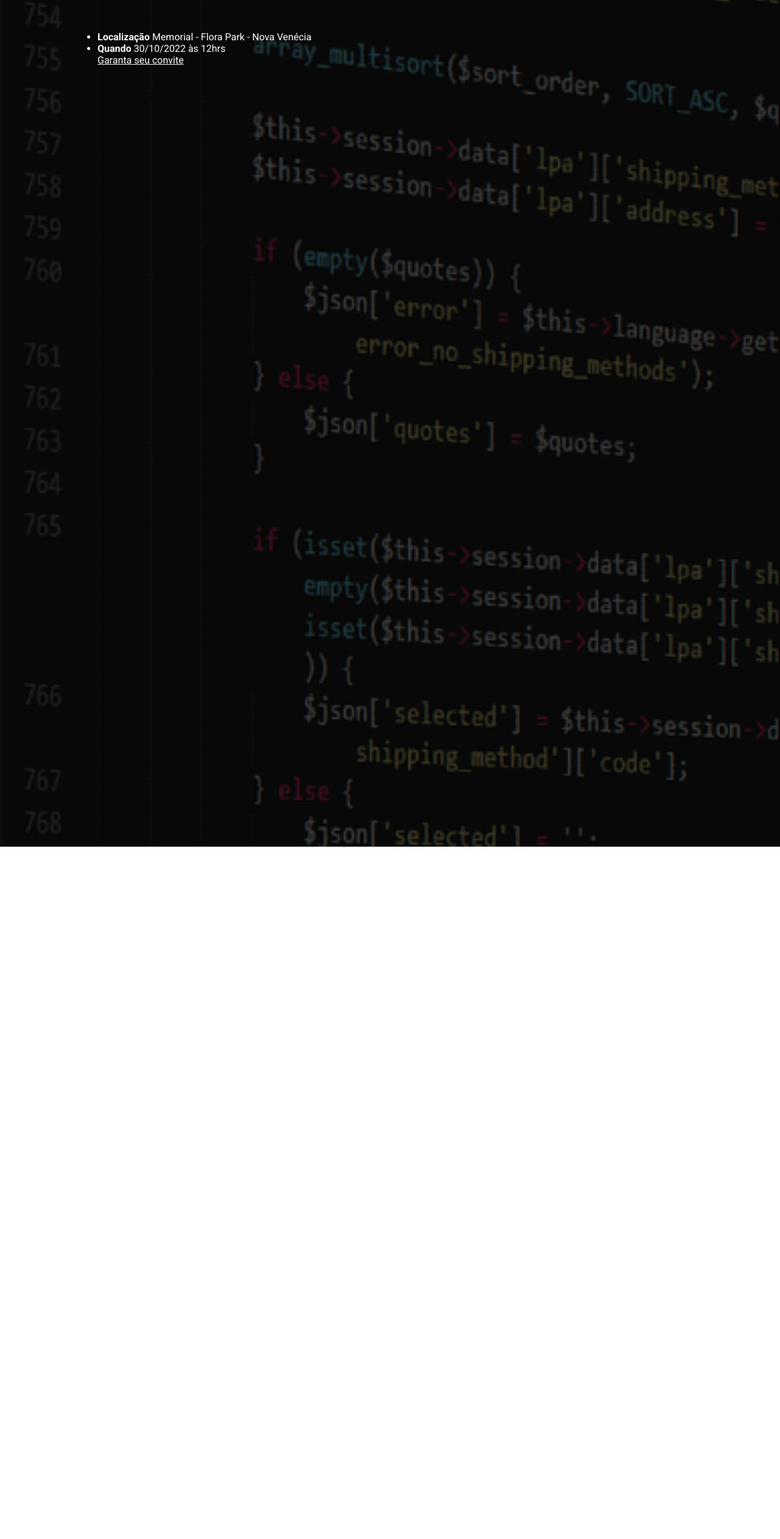
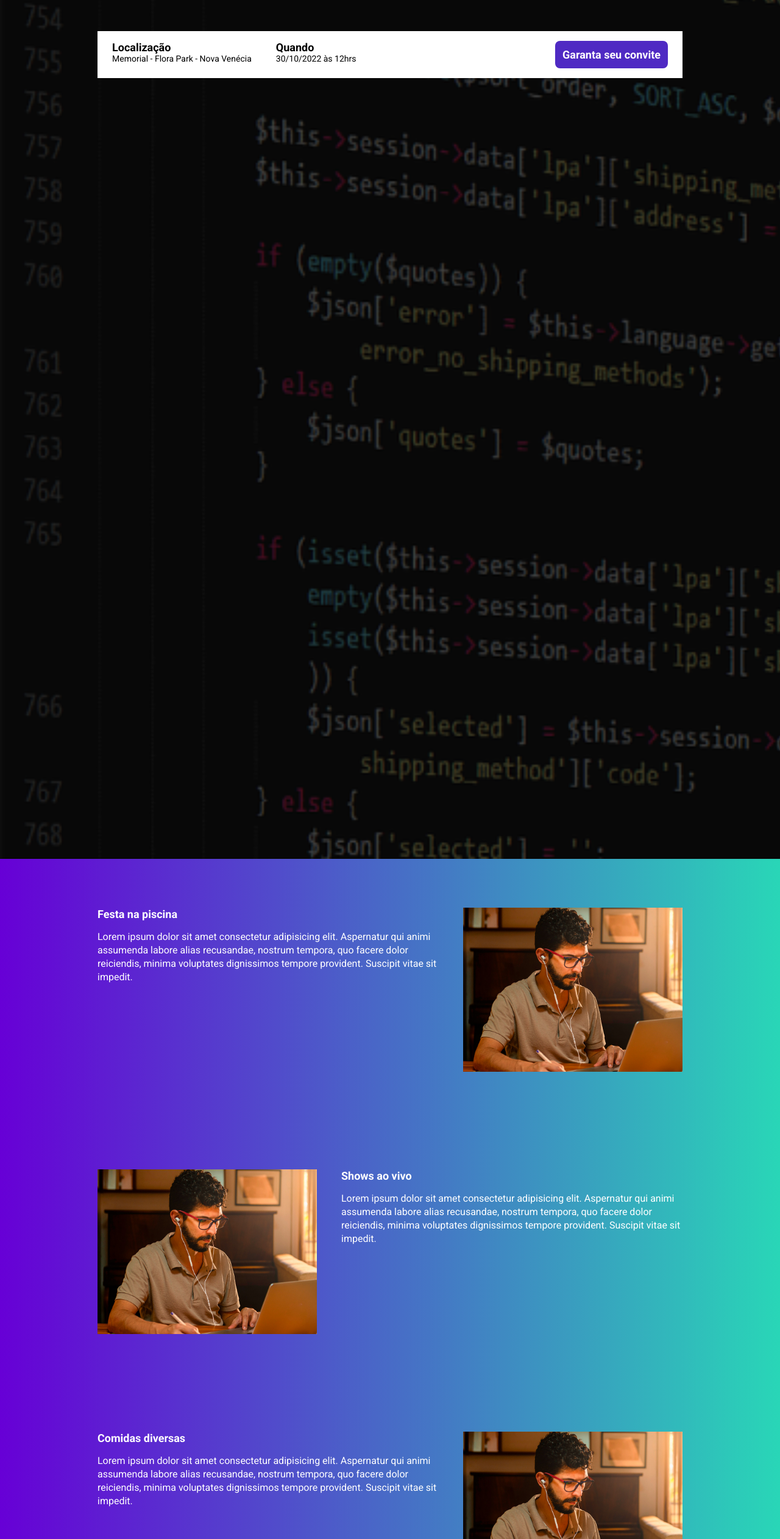
Before and after one commit to jhulyambrozini/evento-niver, a website built with Parcel: page src/index.html in a window 1280 px wide. Shown: the part 277-2800 px from the top of the page at 61% size. Before the commit the page ends 1665 px from the top, so only its background shows below. Built offline with nearby package versions, Linux system fonts and the light colour scheme.

Commit message:
feat: criando secoes do evento

```diff
--- a/src/index.html
+++ b/src/index.html
@@ -11,6 +11,7 @@
     <link href="https://fonts.googleapis.com/css2?family=Roboto:wght@400;700;900&display=swap" rel="stylesheet">
     <link rel="stylesheet" href="styles/main.scss">
     <link rel="stylesheet" href="https://unpkg.com/aos@next/dist/aos.css" />
+
 </head>
 <body>
     <header class="hero">
@@ -36,7 +37,57 @@
             </div>
         </div>
     </header>
+    <section class="event">
+        <div class="container" data-aos="fade-right">
+            <div class="event__details">
+                <h2 class="event__details__title">Festa na piscina</h2>
 
+                <p class="event__details__desc">
+                    Lorem ipsum dolor sit amet consectetur adipisicing elit. Aspernatur qui animi assumenda labore alias recusandae, nostrum tempora, quo facere dolor reiciendis, minima voluptates dignissimos tempore provident. Suscipit vitae sit impedit.
+                </p>
+            </div>
+            <img class="event__image" src="./images/frontend.png" alt="">
+        </div>
+    </section>
+
+    <section class="event event--image-left">
+        <div class="container" data-aos="fade-left">
+            <div class="event__details">
+                <h2 class="event__details__title">Shows ao vivo</h2>
+
+                <p class="event__details__desc">
+                    Lorem ipsum dolor sit amet consectetur adipisicing elit. Aspernatur qui animi assumenda labore alias recusandae, nostrum tempora, quo facere dolor reiciendis, minima voluptates dignissimos tempore provident. Suscipit vitae sit impedit.
+                </p>
+            </div>
+            <img class="event__image" src="./images/frontend.png" alt="">
+        </div>
+    </section>
+
+    <section class="event">
+        <div class="container" data-aos="fade-right">
+            <div class="event__details">
+                <h2 class="event__details__title">Comidas diversas</h2>
+
+                <p class="event__details__desc">
+                    Lorem ipsum dolor sit amet consectetur adipisicing elit. Aspernatur qui animi assumenda labore alias recusandae, nostrum tempora, quo facere dolor reiciendis, minima voluptates dignissimos tempore provident. Suscipit vitae sit impedit.
+                </p>
+            </div>
+            <img class="event__image" src="./images/frontend.png" alt="">
+        </div>
+    </section>
+
+    <section class="event event--image-left">
+        <div class="container" data-aos="fade-left">
+            <div class="event__details">
+                <h2 class="event__details__title">Baile de gala</h2>
+
+                <p class="event__details__desc">
+                    Lorem ipsum dolor sit amet consectetur adipisicing elit. Aspernatur qui animi assumenda labore alias recusandae, nostrum tempora, quo facere dolor reiciendis, minima voluptates dignissimos tempore provident. Suscipit vitae sit impedit.
+                </p>
+            </div>
+            <img class="event__image" src="./images/frontend.png" alt="">
+        </div>
+    </section>
 
     <script src="https://unpkg.com/aos@next/dist/aos.js"></script>
     <script src="scripts/index.js"></script>
--- a/src/scripts/index.js
+++ b/src/scripts/index.js
@@ -0,0 +1 @@
+AOS.init()
--- /dev/null
+++ b/src/styles/_event.scss
@@ -0,0 +1,49 @@
+@import 'variables';
+
+.event {
+    padding: 80px 0;
+    background-image: linear-gradient(90deg, $gradient2, $gradient1);
+
+    &--image-left {
+        .container {
+            flex-direction: row-reverse;
+        }
+    }
+
+    .container {
+        display: flex;
+        gap: 40px;
+    }
+
+    &__image {
+        max-width: 360px;
+    }
+
+    &__details {
+
+        &__title {
+            font-size: 18px;
+            font-weight: bold;
+            margin-bottom: 16px;
+        }
+
+        &__desc {
+            line-height: 22px;
+        }
+    }
+
+    @media (max-width: 640px) {
+        .container {
+            display: block;
+        }
+
+        &__image {
+            width: 100%;
+        }
+
+        &__details {
+            margin-right: 0;
+            margin-bottom: 16px;
+        }
+    }
+}
--- a/src/styles/_hero.scss
+++ b/src/styles/_hero.scss
@@ -18,7 +18,7 @@
         left: 0;
         width: 100%;
         height: 100%;
-        background-color: #000;
+        background-color: $secondaryTextColor;
         content: '';
         opacity: 0.7;
     }
--- a/src/styles/_variables.scss
+++ b/src/styles/_variables.scss
@@ -1,8 +1,8 @@
 $textColor: #fff;
 $secondaryTextColor: #000;
 
-$blue1: #1B6CA7;
-$blue2: #442BDB;
+$gradient1: #29D6B7;
+$gradient2: #6700D6;
 $pink: #89223B;
 $yellow: #9C791D;
 $purple: #4F2AC3;
--- /dev/null
+++ b/src/styles/components/_button.scss
@@ -0,0 +1,28 @@
+@import '../variables';
+
+.button {
+    padding: 12px;
+    font-size: 18px;
+    font-weight: bold;
+    text-decoration: none;
+    border-radius: 8px;
+    text-align: center;
+   white-space: nowrap;
+
+    &--primary {
+        color: $textColor;
+        background-color: $purple;
+    }
+
+    @media (max-width: 640px) {
+        display: block;
+       width: 100%;
+       text-align: center;
+    }
+
+    @media (max-width: 1024px) {
+        display: flex;
+        align-items: center;
+        justify-content: center;
+    }
+}
--- /dev/null
+++ b/src/styles/components/_infos-bar.scss
@@ -0,0 +1,43 @@
+@import '../variables';
+
+.infos-bar {
+    padding: 16px 24px;
+    background-color: $textColor;
+    display: flex;
+    justify-content: space-between;
+
+    &__infos {
+        display: flex;
+        gap: 40px;
+
+        &__item {
+            font-size: 14px;
+            color: $secondaryTextColor;
+
+            b {
+                font-size: 18px;
+                display: block;
+                color: $secondaryTextColor;
+            }
+        }
+    }
+
+    @media (max-width: 640px) {
+        display: block;
+
+        &__infos {
+            display: block;
+
+            &__item {
+                margin-bottom: 24px;
+            }
+        }
+    }
+
+    @media (max-width: 1024px) {
+
+        &__infos {
+            gap: 16px;
+        }
+    }
+}
--- a/src/styles/main.scss
+++ b/src/styles/main.scss
@@ -1,4 +1,8 @@
+@import 'variables';
 @import 'hero';
+@import './components/infos-bar';
+@import './components/button';
+@import 'event';
 
 * {
     padding: 0;
@@ -6,6 +10,7 @@
     box-sizing: border-box;
     font-family: Roboto, sans-serif;
     color: #fff;
+    list-style: none;
 }
 
 .container {
```
